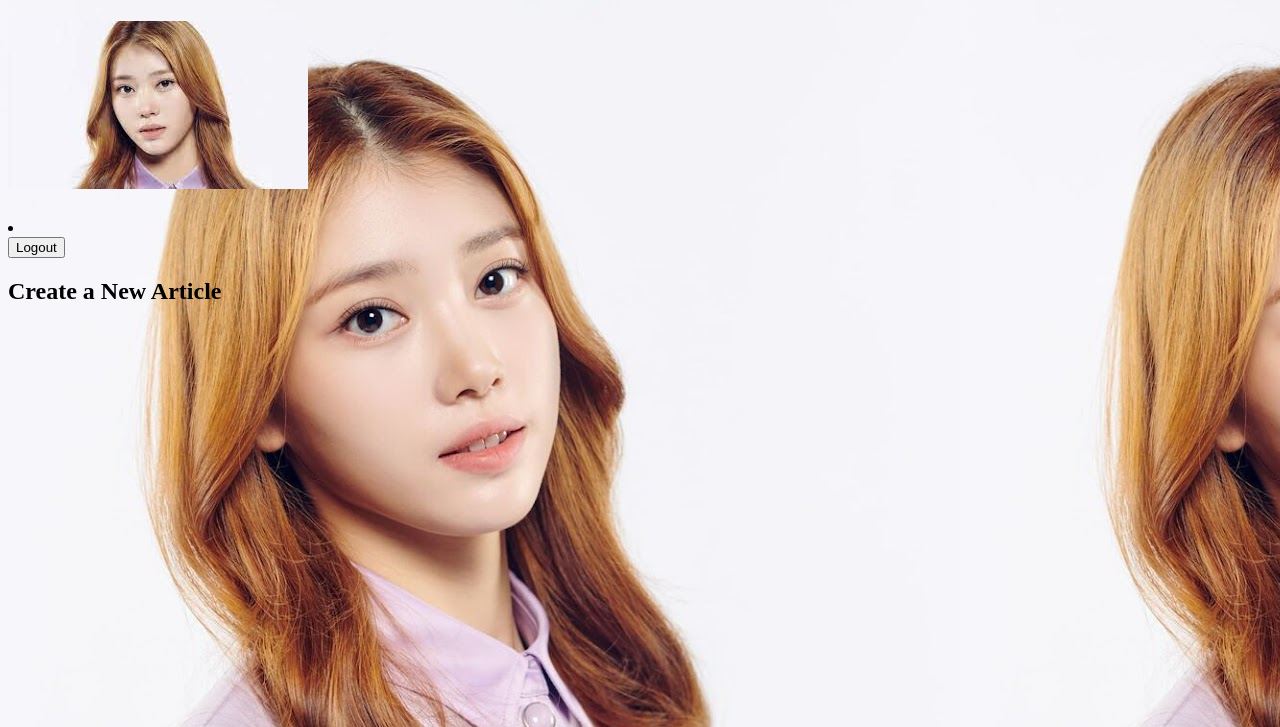
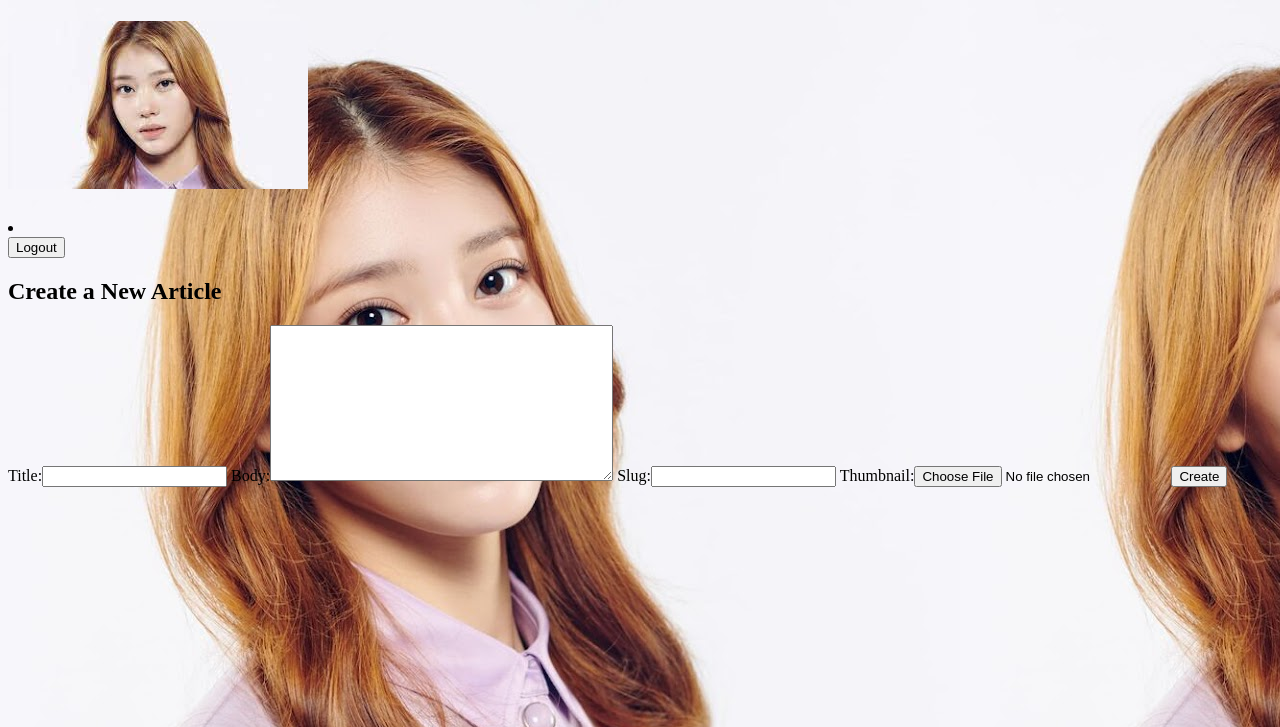
Before and after one commit to ren1el/djournal, a Django app: page /articles/create/ in a window 1280 px wide. Shown: the top 727 px of the page. Run offline with Django 3.2, Linux system fonts and the light colour scheme; the visitor is signed in with stand-in values (Sample User, id 1).

Commit message:
save created articles to db

```diff
--- /dev/null
+++ b/articles/forms.py
@@ -0,0 +1,7 @@
+from django import forms
+from . import models
+
+class CreateArticle(forms.ModelForm):
+   class Meta:
+     model = models.Article
+     fields = ['title', 'body', 'slug', 'thumbnail']
--- a/articles/models.py
+++ b/articles/models.py
@@ -1,4 +1,5 @@
 from django.db import models
+from django.contrib.auth.models import User
 
 class Article(models.Model):
   title = models.CharField(max_length=100)
@@ -6,7 +7,7 @@ class Article(models.Model):
   body = models.TextField()
   date = models.DateTimeField(auto_now_add=True)
   thumbnail = models.ImageField(default='default.png', blank=True)
-  # TODO: add author
+  author = models.ForeignKey(User, on_delete=models.CASCADE, default=None)
 
   def __str__(self):
     return self.title
--- a/articles/templates/articles/article_create.html
+++ b/articles/templates/articles/article_create.html
@@ -3,5 +3,10 @@
 {% block content %}
   <div class="create-article">
     <h2>Create a New Article</h2>
+    <form action="{% url 'articles:create' %}" method="POST" enctype="multipart/form-data">
+      {% csrf_token %}
+      {{ form }}
+      <input type="submit" value="Create" />
+    </form>
   </div>
 {% endblock %}
--- a/articles/views.py
+++ b/articles/views.py
@@ -1,7 +1,8 @@
-from django.shortcuts import render
+from django.shortcuts import render, redirect
 from .models import Article
 from django.http import HttpResponse
 from django.contrib.auth.decorators import login_required
+from . import forms
 
 def article_list(request):
   articles = Article.objects.all().order_by('date')
@@ -14,4 +15,16 @@ def article_detail(request, slug):
 
 @login_required(login_url='accounts:login')
 def article_create(request):
-  return render(request, 'articles/article_create.html')
+  if request.method == 'POST':
+    form = forms.CreateArticle(request.POST, request.FILES)
+
+    if form.is_valid():
+      article = form.save(commit=False) # get instance before it's commited
+      article.author = request.user
+      article.save()
+
+      return redirect('articles:list')
+  else:
+    form = forms.CreateArticle()
+
+  return render(request, 'articles/article_create.html', { 'form': form })
```
Also changed, not shown: articles/migrations/0003_article_author.py (added).
